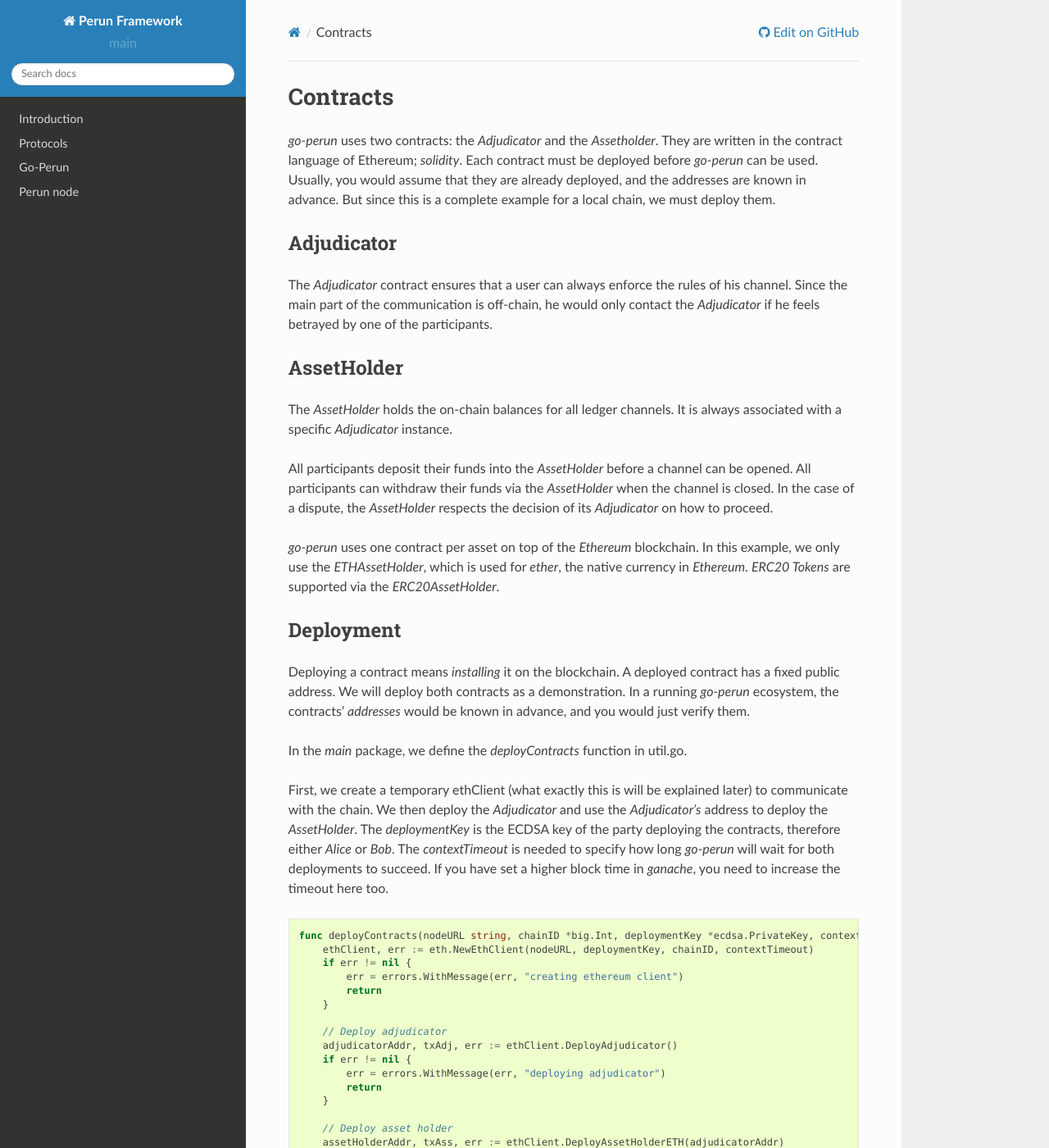
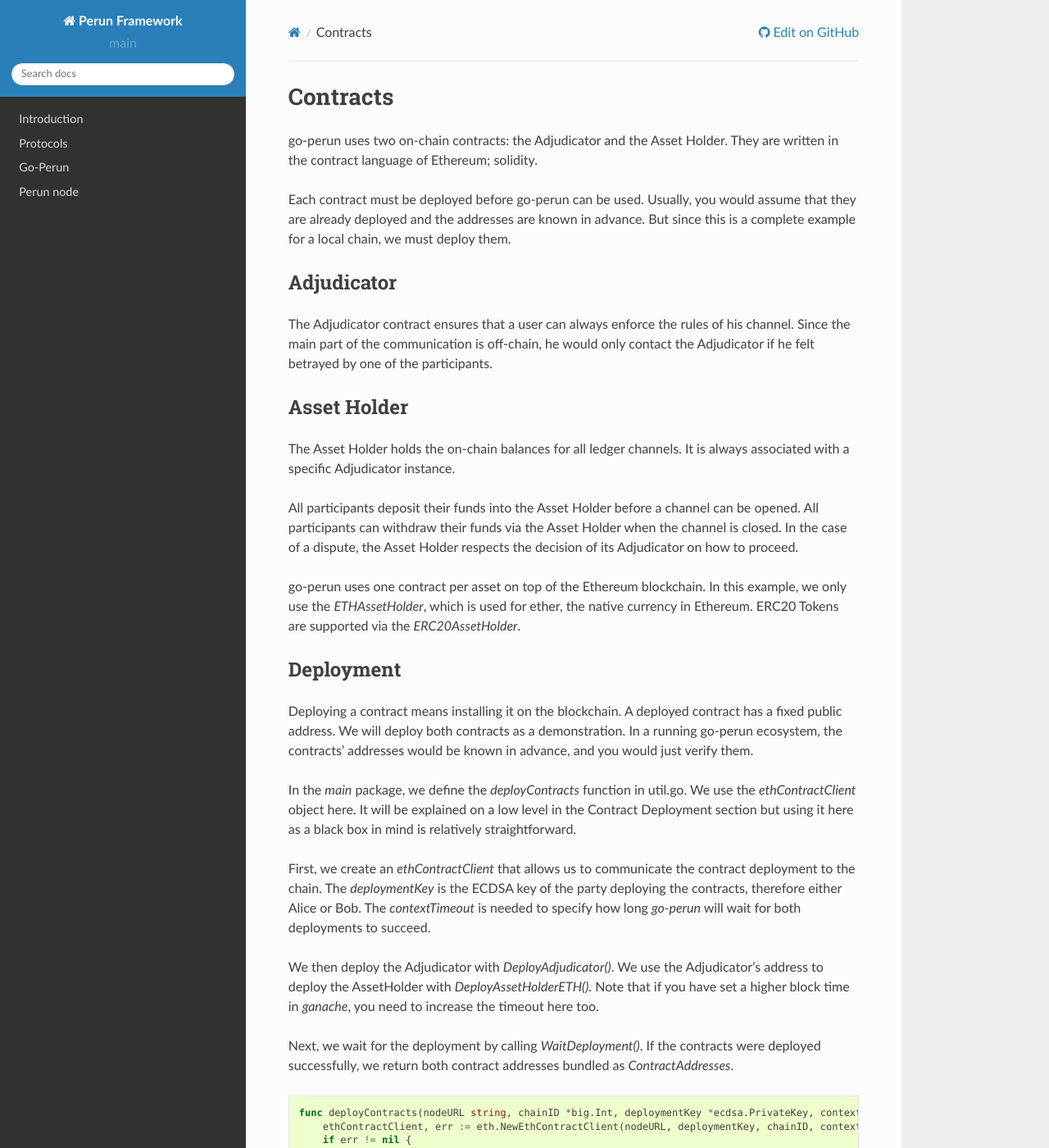
Before and after one commit to hyperledger-labs/perun-doc, a Sphinx documentation site: the page built from source/go-perun/new_tutorial/setup/contracts.rst, in a window 1280 px wide and 1400 px high. Shown: the whole window at 82% size. Built offline with Sphinx 7.4.7 and the Read the Docs theme 2.0.0, drawn with Linux system fonts in a browser that asks for light colours; pages that are not in the unit, such as notebooks, are missing from menus; some of the changed text lies outside the part shown.

Commit message:
payment-channel: added deploycontracts.rst and adapted contracts.rst accordingly

```diff
--- a/source/go-perun/new_tutorial/setup/contracts.rst
+++ b/source/go-perun/new_tutorial/setup/contracts.rst
@@ -1,71 +1,78 @@
 Contracts
 =========
 
-*go-perun* uses two contracts: the *Adjudicator* and the *Assetholder*.
-They are written in the contract language of Ethereum; *solidity*.
-Each contract must be deployed before *go-perun* can be used.
-Usually, you would assume that they are already deployed, and the addresses are known
-in advance. But since this is a complete
-example for a local chain, we must deploy them.
+go-perun uses two on-chain contracts: the Adjudicator and the Asset Holder.
+They are written in the contract language of Ethereum; solidity.
+
+Each contract must be deployed before go-perun can be used.
+Usually, you would assume that they are already deployed and the addresses are known in advance.
+But since this is a complete example for a local chain, we must deploy them.
 
 Adjudicator
 -----------
 
-The `Adjudicator` contract ensures that a user can always enforce the rules of his channel.
-Since the main part of the communication is off-chain, he would only contact the `Adjudicator` if he feels betrayed by one of the participants.
+The Adjudicator contract ensures that a user can always enforce the rules of his channel.
+Since the main part of the communication is off-chain, he would only contact the Adjudicator if he felt betrayed by one of the participants.
 
-AssetHolder
+Asset Holder
 -----------
 
-The `AssetHolder` holds the on-chain balances for all ledger channels. It is always associated with a specific `Adjudicator` instance.
+The Asset Holder holds the on-chain balances for all ledger channels. It is always associated with a specific Adjudicator instance.
 
-All participants deposit their funds into the `AssetHolder` before a channel can be opened.
-All participants can withdraw their funds via the `AssetHolder` when the channel is closed.
-In the case of a dispute, the `AssetHolder` respects the decision of its `Adjudicator` on how to proceed.
+All participants deposit their funds into the Asset Holder before a channel can be opened.
+All participants can withdraw their funds via the Asset Holder when the channel is closed.
+In the case of a dispute, the Asset Holder respects the decision of its Adjudicator on how to proceed.
 
-*go-perun* uses one contract per asset on top of the *Ethereum* blockchain.
-In this example, we only use the *ETHAssetHolder*, which is used for *ether*, the native
-currency in *Ethereum*.
-*ERC20 Tokens* are supported via the *ERC20AssetHolder*.
+go-perun uses one contract per asset on top of the Ethereum blockchain.
+In this example, we only use the `ETHAssetHolder`, which is used for ether, the native
+currency in Ethereum.
+ERC20 Tokens are supported via the `ERC20AssetHolder`.
 
 Deployment
 ----------
 
-Deploying a contract means *installing* it on the blockchain. A deployed contract has a fixed public address.
-We will deploy both contracts as a demonstration. In a running *go-perun* ecosystem, the contracts' *addresses* would be known in advance, and you would just verify them.
+Deploying a contract means installing it on the blockchain. A deployed contract has a fixed public address.
+We will deploy both contracts as a demonstration. In a running go-perun ecosystem, the contracts' addresses would be known in advance, and you would just verify them.
 
 In the `main` package, we define the `deployContracts` function in util.go.
+We use the `ethContractClient` object here.
+It will be explained on a low level in the Contract Deployment section but using it here as a black box in mind is relatively straightforward.
 
-First, we create a temporary ethClient (what exactly this is will be explained later) to communicate with the chain.
-We then deploy the *Adjudicator* and use the *Adjudicator's* address to deploy the *AssetHolder*.
-The `deploymentKey` is the ECDSA key of the party deploying the contracts, therefore either *Alice* or *Bob*.
-The `contextTimeout` is needed to specify how long *go-perun* will wait for both deployments to succeed.
-If you have set a higher block time in *ganache*, you need to increase the timeout here too.
+First, we create an `ethContractClient` that allows us to communicate the contract deployment to the chain.
+The `deploymentKey` is the ECDSA key of the party deploying the contracts, therefore either Alice or Bob.
+The `contextTimeout` is needed to specify how long `go-perun` will wait for both deployments to succeed.
+
+We then deploy the Adjudicator with `DeployAdjudicator()`.
+We use the Adjudicator's address to deploy the AssetHolder with `DeployAssetHolderETH()`.
+Note that if you have set a higher block time in `ganache`, you need to increase the timeout here too.
+
+Next, we wait for the deployment by calling `WaitDeployment()`.
+If the contracts were deployed successfully, we return both contract addresses bundled as `ContractAddresses`.
 
 .. code-block:: go
 
     func deployContracts(nodeURL string, chainID *big.Int, deploymentKey *ecdsa.PrivateKey, contextTimeout time.Duration) (contracts ContractAddresses, err error) {
-        ethClient, err := eth.NewEthClient(nodeURL, deploymentKey, chainID, contextTimeout)
+        ethContractClient, err := eth.NewEthContractClient(nodeURL, deploymentKey, chainID, contextTimeout)
         if err != nil {
             err = errors.WithMessage(err, "creating ethereum client")
             return
         }
 
         // Deploy adjudicator
-        adjudicatorAddr, txAdj, err := ethClient.DeployAdjudicator()
+        adjudicatorAddr, txAdj, err := ethContractClient.DeployAdjudicator()
         if err != nil {
             err = errors.WithMessage(err, "deploying adjudicator")
             return
         }
 
         // Deploy asset holder
-        assetHolderAddr, txAss, err := ethClient.DeployAssetHolderETH(adjudicatorAddr)
+        assetHolderAddr, txAss, err := ethContractClient.DeployAssetHolderETH(adjudicatorAddr)
         if err != nil {
             err = errors.WithMessage(err, "deploying AssetHolderETH")
             return
         }
 
-        err = ethClient.WaitDeployment(txAdj, txAss)
+        err = ethContractClient.WaitDeployment(txAdj, txAss)
         if err != nil {
             err = errors.WithMessage(err, "waiting for contract deployment")
             return
@@ -85,9 +92,9 @@
 ----------
 
 .. warning::
-   In our example, we create all contracts. Therefore, we can trust them. When communicating with outside parties, you should always verify a contract before using it to ensure that you don't lose funds.
+   When communicating with outside parties, you should always verify a contract before using it to ensure that you don't lose funds. In our example, we create all contracts. Therefore, we can trust them.
 
-Functions like `ValidateAssetHolderETH`_ help you with this. It could look something like this:
+Functions like `ValidateAssetHolderETH`_ help you with verifying contracts. It could look something like this:
 
 .. code-block:: go
 
@@ -97,7 +104,7 @@
         return ethchannel.ValidateAssetHolderETH(ctx, cb, ah, adj)
     }
 
-Note that the *AssetHolder* validation function also implicitly validates the linked *Adjudicator*.
+Note that the AssetHolder validation function also implicitly validates the linked Adjudicator.
 
 .. _ValidateAssetHolderETH: https://pkg.go.dev/perun.network/go-perun/backend/ethereum/channel#ValidateAssetHolderETH
 .. _dispute: ../channels/disputes.html
```
Also changed, not shown: source/go-perun/new_tutorial/setup/deploycontracts.rst (added, +129 -0 lines).
